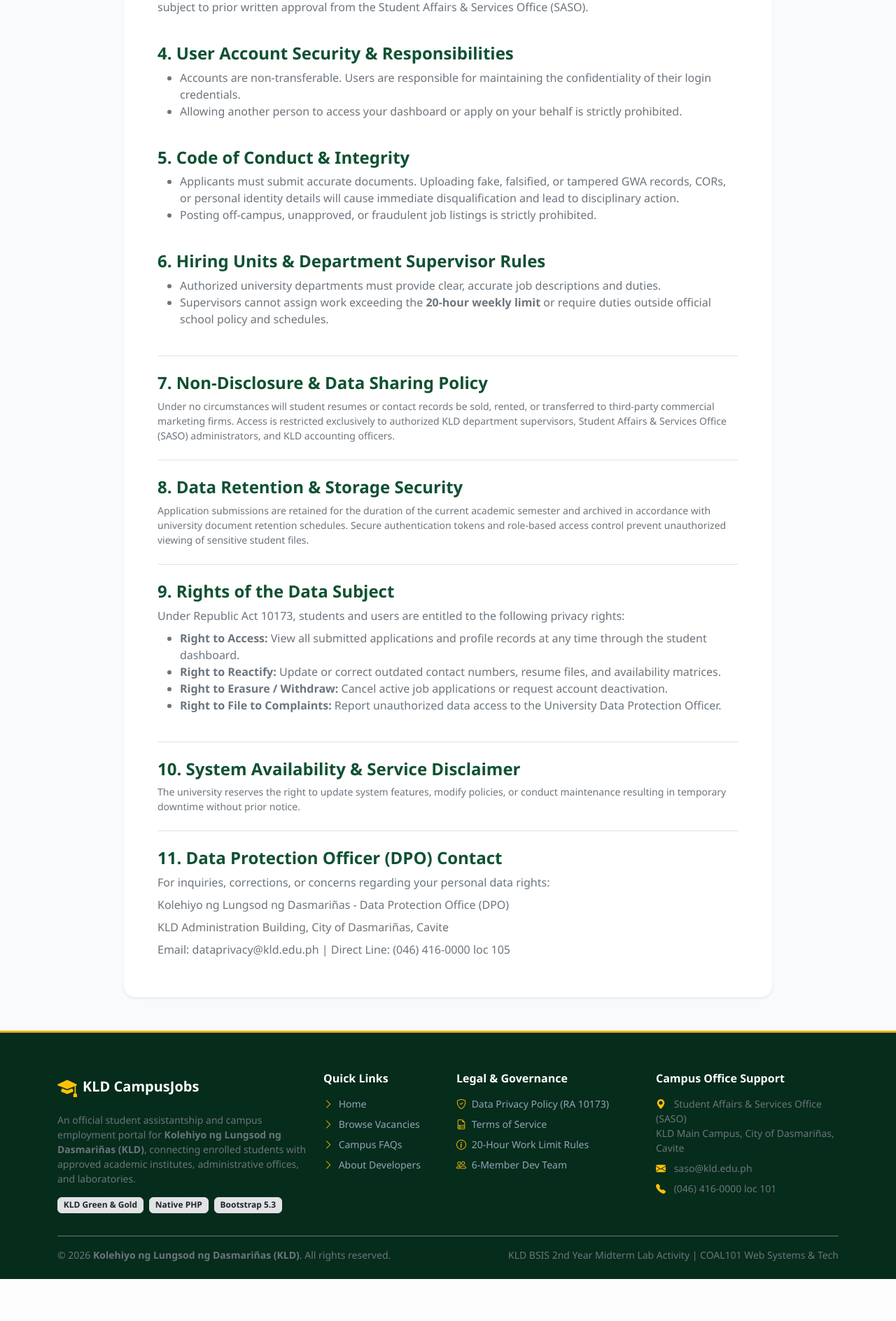
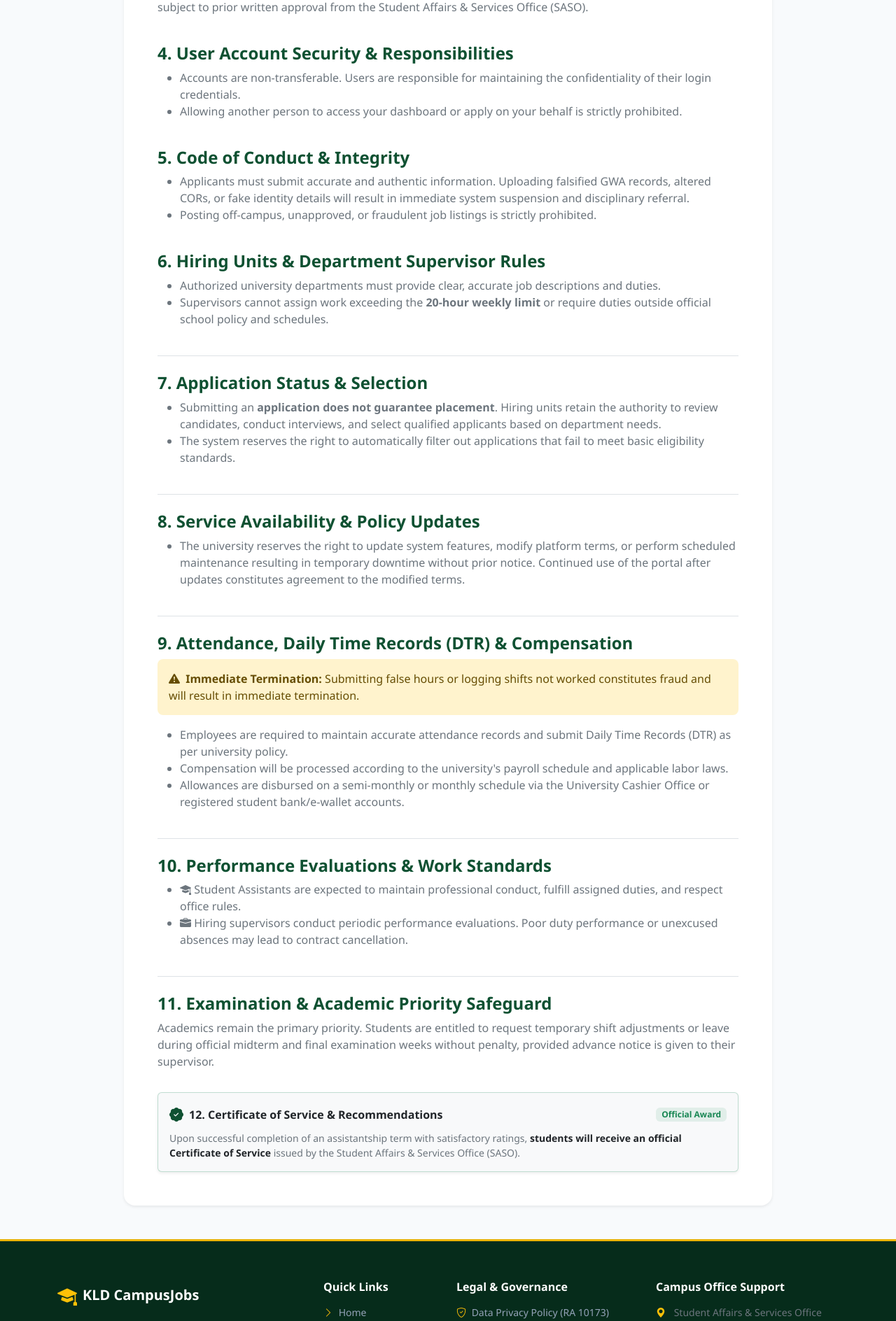
Before and after one commit to AlwinsonTGM/Campus-Job-Posting-System, a PHP site: page /terms.php in a window 1280 px wide. Shown: the part 890-2778 px from the top of the page at 70% size. Before the commit the page ends 2718 px from the top, so only its background shows below. Run offline with PHP 8.4, Linux system fonts and the light colour scheme.

Commit message:
termsofservice_and_privacy

```diff
--- a/terms.php
+++ b/terms.php
@@ -57,7 +57,7 @@ require_once __DIR__ . '/includes/navbar.php';
                             <h4 class="fw-bold text-kld-green mb-2">3. Work Hour Regulations (20-Hour Weekly Cap)</h4>
                             <div class="alert alert-warning border-0 p-3 rounded-3 mb-3">
                                 <strong><i class="bi bi-exclamation-triangle-fill me-1"></i> Strict Academic Safeguard:</strong>
-                                Student Assistants are legally restricted to working a maximum of <b>20 hours per week</b> during regular instructional terms to ensure employment does not interfere with study hours or lecture attendance.
+                                Student Assistants are legally restricted to working a maximum of <strong>20 hours per week</strong> during regular instructional terms to ensure employment does not interfere with study hours or lecture attendance.
                             </div>
                             <p class="text-secondary">
                                 Working hours may be expanded up to a maximum of 40 hours per week only during official semester breaks, subject to prior written approval from the Student Affairs & Services Office (SASO).
@@ -72,10 +72,10 @@ require_once __DIR__ . '/includes/navbar.php';
                             </ul>
                         </section>
 
-                        <section>
+                         <section>
                             <h4 class="fw-bold text-kld-green mb-2">5. Code of Conduct & Integrity</h4>
                             <ul class="text-secondary">
-                                <li>Applicants must submit accurate documents. Uploading fake, falsified, or tampered GWA records, CORs, or personal identity details will cause immediate disqualification and lead to disciplinary action.</li>
+                                <li>Applicants must submit accurate and authentic information. Uploading falsified GWA records, altered CORs, or fake identity details will result in immediate system suspension and disciplinary referral.</li>
                                 <li>Posting off-campus, unapproved, or fraudulent job listings is strictly prohibited.</li>
                             </ul>
                         </section>
@@ -84,45 +84,65 @@ require_once __DIR__ . '/includes/navbar.php';
                             <h4 class="fw-bold text-kld-green mb-2">6. Hiring Units & Department Supervisor Rules</h4>
                             <ul class="text-secondary">
                                 <li>Authorized university departments must provide clear, accurate job descriptions and duties.</li>
-                                <li>Supervisors cannot assign work exceeding the <b>20-hour weekly limit</b> or require duties outside official school policy and schedules.</li>
+                                <li>Supervisors cannot assign work exceeding the <strong>20-hour weekly limit</strong> or require duties outside official school policy and schedules.</li>
                             </ul>
                         </section>
 
                         <section class="border-top pt-4">
-                            <h4 class="fw-bold text-kld-green mb-2">7. Non-Disclosure & Data Sharing Policy</h4>
-                            <p class="text-secondary small mb-0">
-                                Under no circumstances will student resumes or contact records be sold, rented, or transferred to third-party commercial marketing firms. Access is restricted exclusively to authorized KLD department supervisors, Student Affairs & Services Office (SASO) administrators, and KLD accounting officers.
-                            </p>
-                        </section>
-                        <section class="border-top pt-4">
-                            <h4 class="fw-bold text-kld-green mb-2">8. Data Retention & Storage Security</h4>
-                            <p class="text-secondary small mb-0">
-                                Application submissions are retained for the duration of the current academic semester and archived in accordance with university document retention schedules. Secure authentication tokens and role-based access control prevent unauthorized viewing of sensitive student files.
-                            </p>
-                        </section>
-                        <section class="border-top pt-4">
-                            <h4 class="fw-bold text-kld-green mb-2">9. Rights of the Data Subject</h4>
-                            <p class="text-secondary mb-2">Under Republic Act 10173, students and users are entitled to the following privacy rights:</p>
+                            <h4 class="fw-bold text-kld-green mb-2">7. Application Status & Selection</h4>
                             <ul class="text-secondary">
-                                <li><b>Right to Access:</b> View all submitted applications and profile records at any time through the student dashboard.</li>
-                                <li><b>Right to Reactify:</b> Update or correct outdated contact numbers, resume files, and availability matrices.</li>
-                                <li><b>Right to Erasure / Withdraw:</b> Cancel active job applications or request account deactivation.</li>
-                                <li><b>Right to File to Complaints:</b> Report unauthorized data access to the University Data Protection Officer.</li>
+                                <li>Submitting an <b>application does not guarantee placement</b>. Hiring units retain the authority to review candidates, conduct interviews, and select qualified applicants based on department needs.</li>
+                                <li>The system reserves the right to automatically filter out applications that fail to meet basic eligibility standards.</li>
                             </ul>
                         </section>
+
                         <section class="border-top pt-4">
-                            <h4 class="fw-bold text-kld-green mb-2">10. System Availability & Service Disclaimer</h4>
-                            <p class="text-secondary small mb-0">
-                            The university reserves the right to update system features, modify policies, or conduct maintenance resulting in temporary downtime without prior notice.
-                            </p>
+                            <h4 class="fw-bold text-kld-green mb-2">8. Service Availability & Policy Updates</h4>
+                            <ul class="text-secondary">
+                                <li>The university reserves the right to update system features, modify platform terms, or perform scheduled maintenance resulting in temporary downtime without prior notice. Continued use of the portal after updates constitutes agreement to the modified terms.</li>
+                            </ul>
                         </section>
+
                         <section class="border-top pt-4">
-                            <h4 class="fw-bold text-kld-green mb-2">11. Data Protection Officer (DPO) Contact</h4>
-                            <p class="text-secondary mb-2">For inquiries, corrections, or concerns regarding your personal data rights:</p>
-                            <p class="text-secondary mb-2">Kolehiyo ng Lungsod ng Dasmariñas - Data Protection Office (DPO)
-                            <p class="text-secondary mb-2">KLD Administration Building, City of Dasmariñas, Cavite
-                            <p class="text-secondary mb-2">Email: dataprivacy@kld.edu.ph | Direct Line: (046) 416-0000 loc 105
+                            <h4 class="fw-bold text-kld-green mb-2">9. Attendance, Daily Time Records (DTR) & Compensation</h4>
+                            <div class="alert alert-warning border-0 p-3 rounded-3 mb-3">
+                                <strong><i class="bi bi-exclamation-triangle-fill me-1"></i> Immediate Termination:</strong>
+                                Submitting false hours or logging shifts not worked constitutes fraud and will result in immediate termination.
+                            </div>
+
+                            <ul class="text-secondary">
+                                <li>Employees are required to maintain accurate attendance records and submit Daily Time Records (DTR) as per university policy.</li>
+                                <li>Compensation will be processed according to the university's payroll schedule and applicable labor laws.</li>
+                                <li>Allowances are disbursed on a semi-monthly or monthly schedule via the University Cashier Office or registered student bank/e-wallet accounts.</li>
+                            </ul>
                         </section>
+
+                        <section class="border-top pt-4">
+                            <h4 class="fw-bold text-kld-green mb-2">10. Performance Evaluations & Work Standards</h4>
+                            <ul class="text-secondary">
+                            <li><i class="bi bi-mortarboard-fill"></i> Student Assistants are expected to maintain professional conduct, fulfill assigned duties, and respect office rules.</li>
+                            <li><i class="bi bi-briefcase-fill"></i> Hiring supervisors conduct periodic performance evaluations. Poor duty performance or unexcused absences may lead to contract cancellation.</li>
+                            </ul>
+                        </section>
+
+                        <section class="border-top pt-4">
+                            <h4 class="fw-bold text-kld-green mb-2">11. Examination & Academic Priority Safeguard</h4>
+                            <p class="text-secondary mb-2">Academics remain the primary priority. Students are entitled to request temporary shift adjustments or leave during official midterm and final examination weeks without penalty, provided advance notice is given to their supervisor.</p>
+                        </section>
+
+                        <div class="p-3 bg-light rounded-2 border border-success border-opacity-25 shadow-sm">
+                        <div class="d-flex align-items-center mb-2">
+                            <i class="bi bi-patch-check-fill text-kld-green fs-5 me-2"></i>
+                            <strong class="text-dark">12. Certificate of Service & Recommendations</strong>
+                            <span class="badge bg-success bg-opacity-10 text-success ms-auto small">Official Award</span>
+                        </div>
+                            <p class="mb-0 text-secondary small">
+                                Upon successful completion of an assistantship term with satisfactory ratings,
+                                <strong class="text-dark">students will receive an official Certificate of Service</strong>
+                                    issued by the Student Affairs & Services Office (SASO).
+                                </p>
+                        </div>
+
 
 
                     </div>
```
Also changed, not shown: privacy.php (+10 -2 lines).
